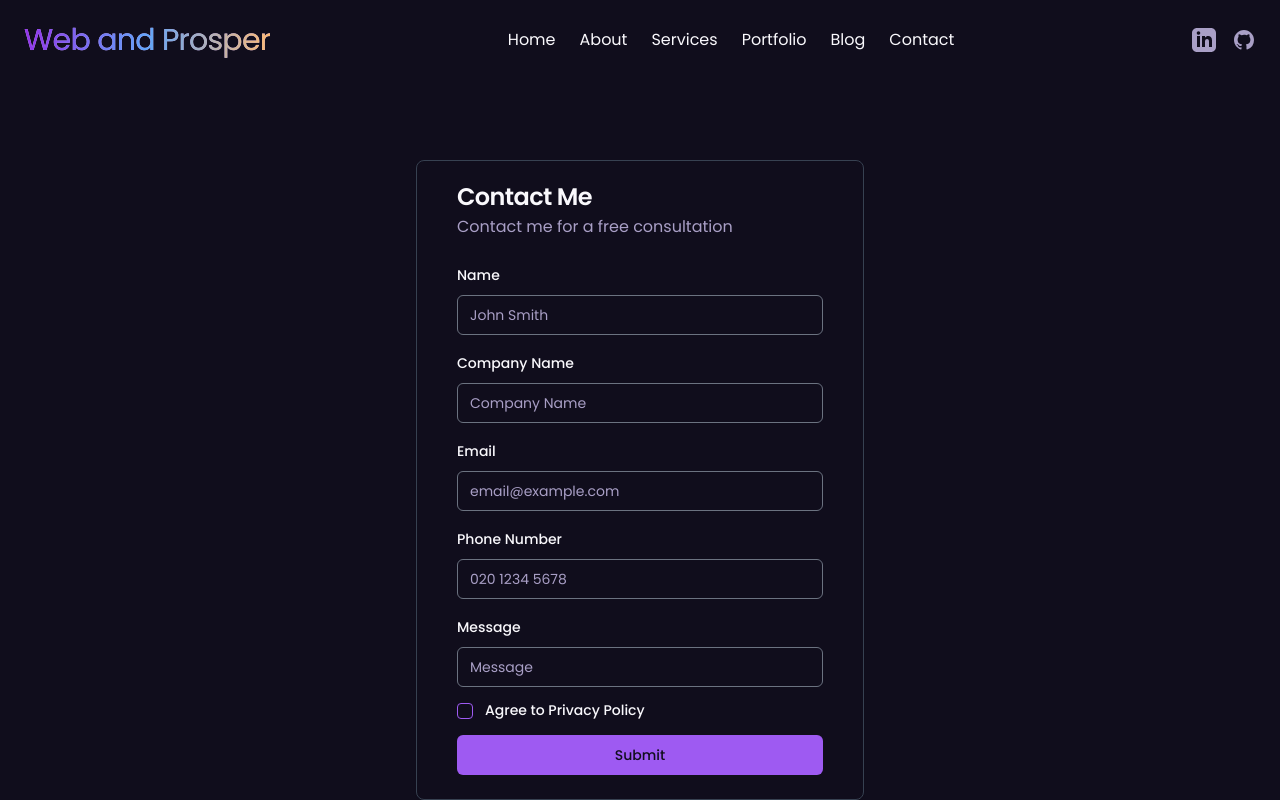
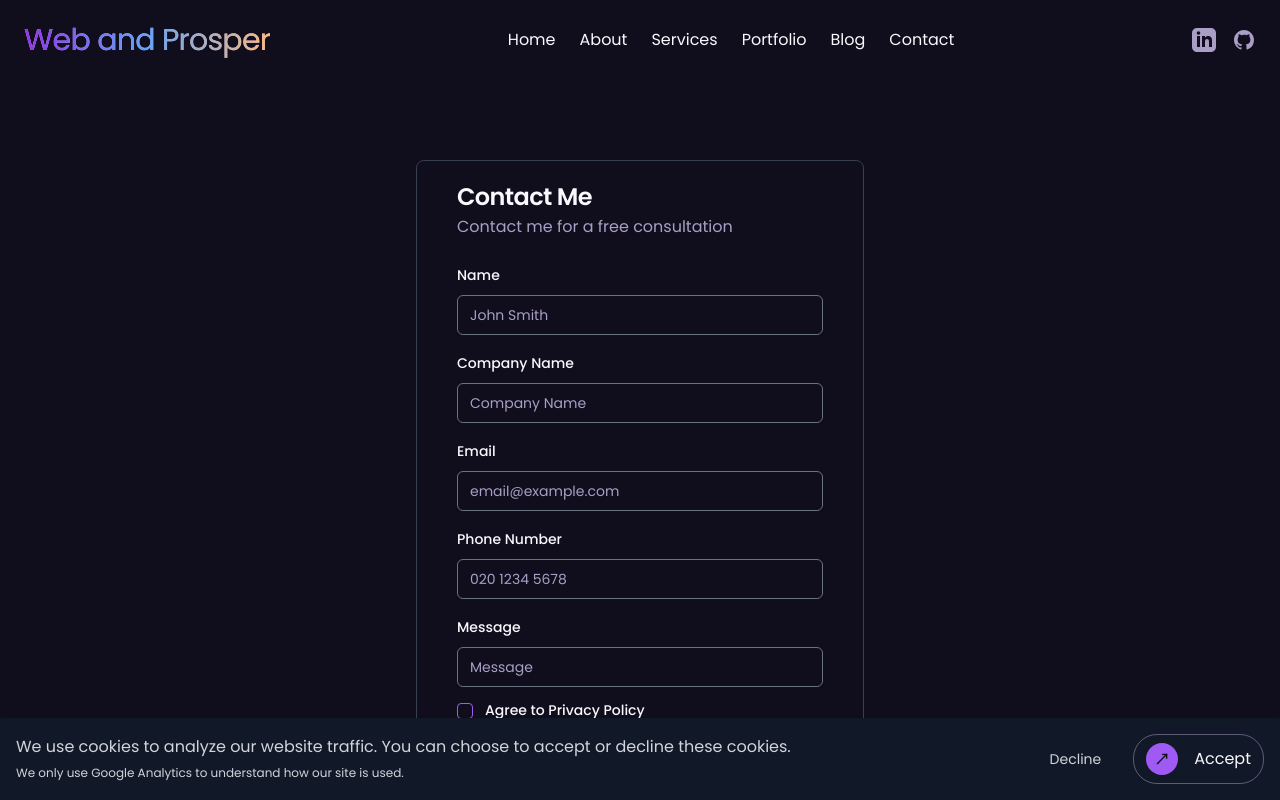
Before and after one commit to Daddyjohn63/jp-portfolio-website, a Next.js app: page /jptestcontact in a window 1280 px wide. Built offline with nearby package versions, Linux system fonts and the light colour scheme.

Commit message:
fixed runtime and added cookie banner

```diff
--- a/app/layout.js
+++ b/app/layout.js
@@ -7,6 +7,7 @@ import Header from '@/components/layout/Header';
 import { Toaster } from 'sonner';
 import { Footer } from '@/components/common/Footer';
 import { GoogleAnalytics } from '@next/third-parties/google';
+import CookieConsent from '@/components/common/CookieConsent';
 
 // const inter = Inter({ subsets: ['latin'] });
 
@@ -55,6 +56,20 @@ export const metadata = {
 //   }
 // };
 
+// Create a client component for conditional GA loading
+const Analytics = () => {
+  'use client';
+
+  const isGADisabled =
+    typeof window !== 'undefined'
+      ? localStorage.getItem('ga-disabled') === 'true'
+      : false;
+
+  if (isGADisabled) return null;
+
+  return <GoogleAnalytics gaId="G-1FLT2HXTTX" />;
+};
+
 export default function RootLayout({ children }) {
   return (
     <html lang="en" className={poppins.variable} suppressHydrationWarning>
@@ -63,7 +78,8 @@ export default function RootLayout({ children }) {
         {children}
         <Toaster position="bottom-center" />
         <Footer />
-        <GoogleAnalytics gaId="G-1FLT2HXTTX" />
+        <CookieConsent />
+        <Analytics />
       </body>
     </html>
   );
--- a/app/not-found.js
+++ b/app/not-found.js
@@ -1,5 +1,5 @@
 import Link from 'next/link';
-import CTAButton from '@/components/CTAButton';
+import CtaButton from '@/components/common/CtaButton';
 
 export default function NotFound() {
   return (
@@ -8,7 +8,7 @@ export default function NotFound() {
       <p className="mb-8 text-lg text-gray-600 dark:text-gray-400">
         Oops! The page you're looking for doesn't exist.
       </p>
-      <CTAButton href="/">Return Home</CTAButton>
+      <CtaButton href="/">Return Home</CtaButton>
     </main>
   );
 }
--- /dev/null
+++ b/components/common/CookieConsent.jsx
@@ -0,0 +1,56 @@
+'use client';
+
+import { useState, useEffect } from 'react';
+import { CtaButton } from '@/components/common/CtaButton'; // Fixed: Using named import and correct casing
+
+export default function CookieConsent() {
+  const [isVisible, setIsVisible] = useState(false);
+
+  useEffect(() => {
+    // Check if user has already made a choice
+    const consent = localStorage.getItem('cookieConsent');
+    if (consent === null) {
+      setIsVisible(true);
+    }
+  }, []);
+
+  const handleConsent = accepted => {
+    // Store the user's choice (true/false)
+    localStorage.setItem('cookieConsent', accepted.toString());
+    // Store preference for Google Analytics
+    localStorage.setItem('ga-disabled', (!accepted).toString());
+    setIsVisible(false);
+
+    // Reload page to apply analytics preferences
+    window.location.reload();
+  };
+
+  if (!isVisible) return null;
+
+  return (
+    <div className="fixed bottom-0 left-0 right-0 bg-gray-900 p-4 shadow-lg z-50">
+      <div className="mx-auto max-w-7xl flex flex-col sm:flex-row items-center justify-between gap-4">
+        <div className="text-sm text-gray-300">
+          <p className="mb-2">
+            We use cookies to analyze our website traffic. You can choose to
+            accept or decline these cookies.
+          </p>
+          <p className="text-xs">
+            We only use Google Analytics to understand how our site is used.
+          </p>
+        </div>
+        <div className="flex gap-4">
+          <button
+            onClick={() => handleConsent(false)}
+            className="px-4 py-2 text-sm text-gray-300 hover:text-white transition-colors"
+          >
+            Decline
+          </button>
+          <div onClick={() => handleConsent(true)}>
+            <CtaButton href="#" label="Accept" />
+          </div>
+        </div>
+      </div>
+    </div>
+  );
+}
```
